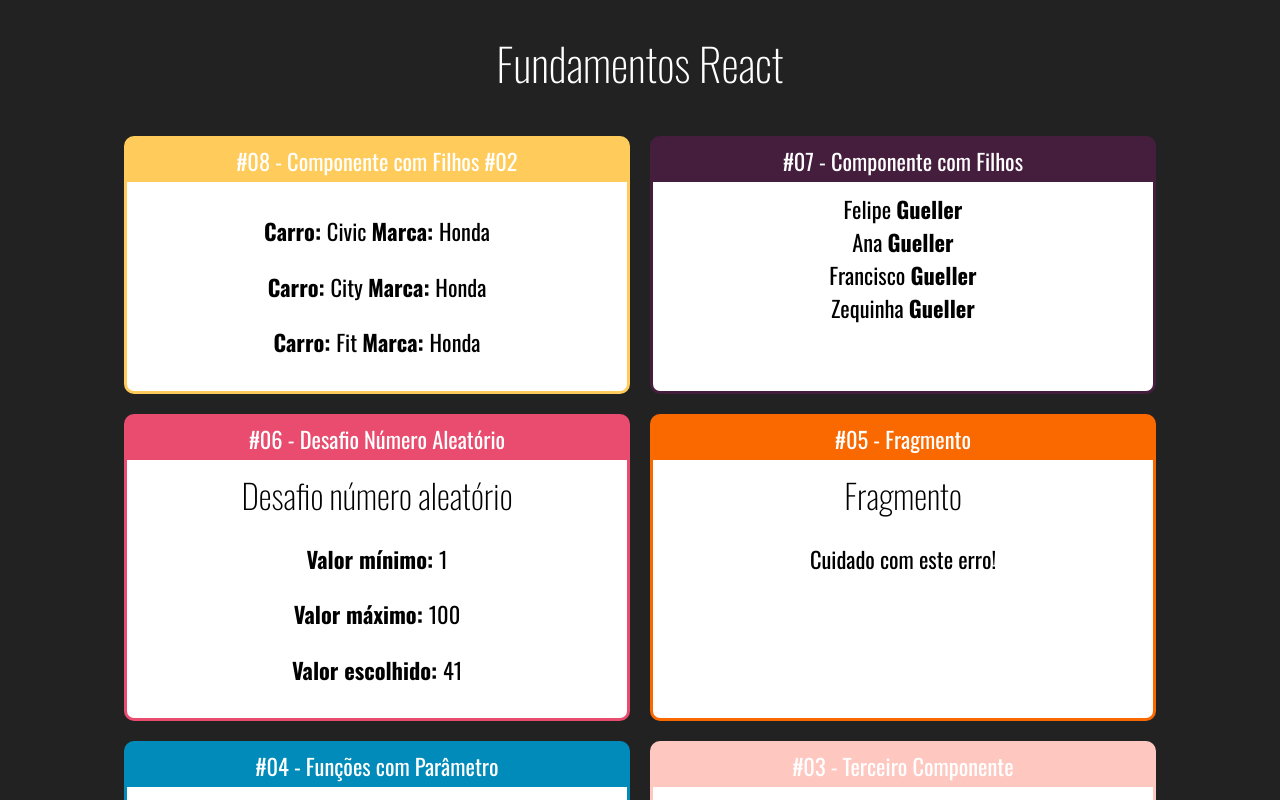
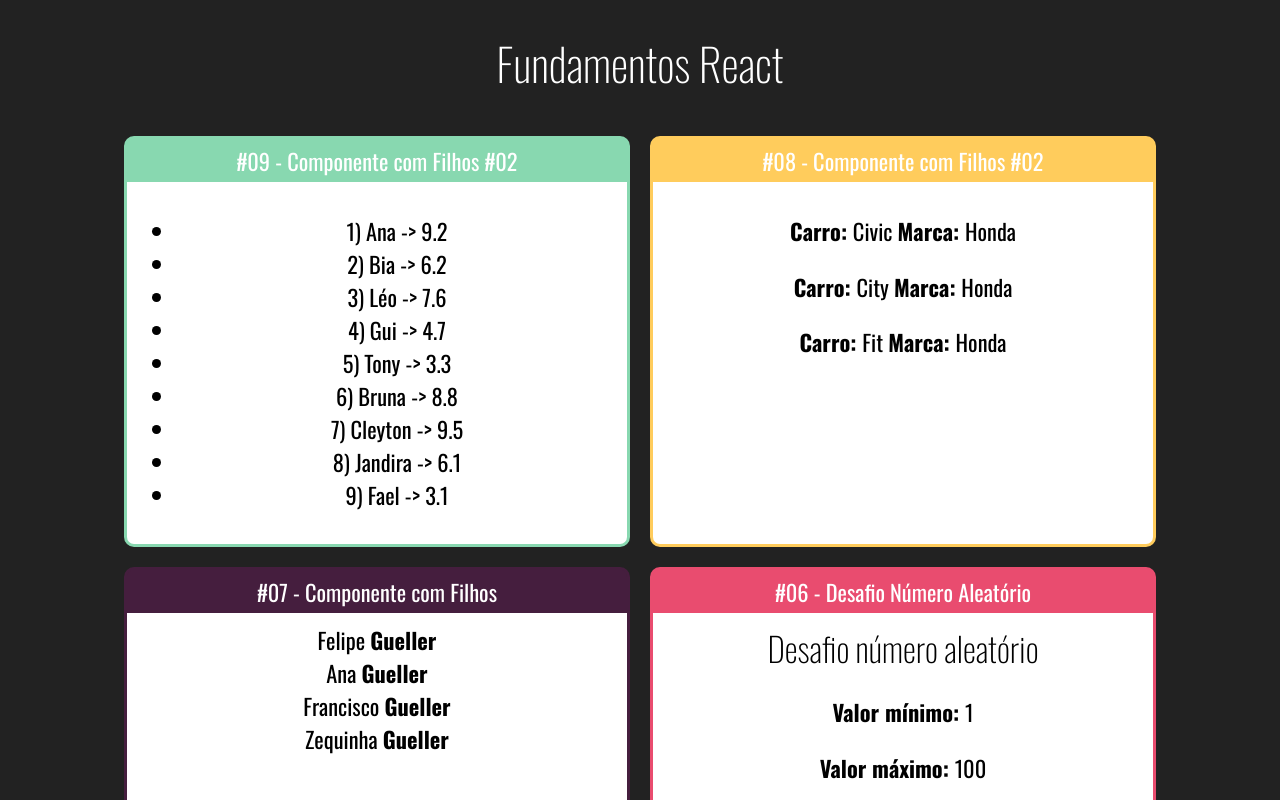
Before and after one commit to felipegueller/curso-react-cod3r, a React (Create React App) app in the folder fundamentos-react/: page / in a window 1280 px wide. Shown: the top 800 px of the page. Built offline with nearby package versions, Linux system fonts and the light colour scheme.

Commit message:
adding list component

```diff
--- a/fundamentos-react/src/App.jsx
+++ b/fundamentos-react/src/App.jsx
@@ -1,6 +1,7 @@
 import './App.css'
 import React from 'react'
 
+import ListaAlunos from './components/repeticao/ListaAlunos'
 import Marca from './components/basicos/Marca'
 import Carro from './components/basicos/Carro'
 import Familia from './components/basicos/Familia'
@@ -19,6 +20,10 @@ export default () =>
         <h1>Fundamentos React</h1>
 
         <div className="Cards">
+
+        <Card titulo='#09 - Componente com Filhos #02' color="#88d8b0">
+                <ListaAlunos></ListaAlunos>
+            </Card>
 
             <Card titulo='#08 - Componente com Filhos #02' color="#ffcc5c">
                 <Marca marca="Honda">
--- /dev/null
+++ b/fundamentos-react/src/components/repeticao/ListaAlunos.jsx
@@ -0,0 +1,21 @@
+/* eslint-disable import/no-anonymous-default-export */
+import React from 'react'
+import alunos from'../../data/alunos' /* Array de alunos */
+
+export default props =>{
+    const alunosLI = alunos.map(aluno => {
+        return (
+            <li>
+                {aluno.id}) {aluno.nome} -> {aluno.nota}
+            </li>
+        );
+    })
+
+    return(
+        <div>
+            <ul>
+                {alunosLI}
+            </ul>
+        </div>
+    );
+}
--- /dev/null
+++ b/fundamentos-react/src/data/alunos.js
@@ -0,0 +1,12 @@
+/* eslint-disable import/no-anonymous-default-export */
+export default [
+    {id: 1, nome: 'Ana', nota: 9.2},
+    {id: 2, nome: 'Bia', nota: 6.2},
+    {id: 3, nome: 'Léo', nota: 7.6},
+    {id: 4, nome: 'Gui', nota: 4.7},
+    {id: 5, nome: 'Tony', nota: 3.3},
+    {id: 6, nome: 'Bruna', nota: 8.8},
+    {id: 7, nome: 'Cleyton', nota: 9.5},
+    {id: 8, nome: 'Jandira', nota: 6.1},
+    {id: 9, nome: 'Fael', nota: 3.1},
+]
```
